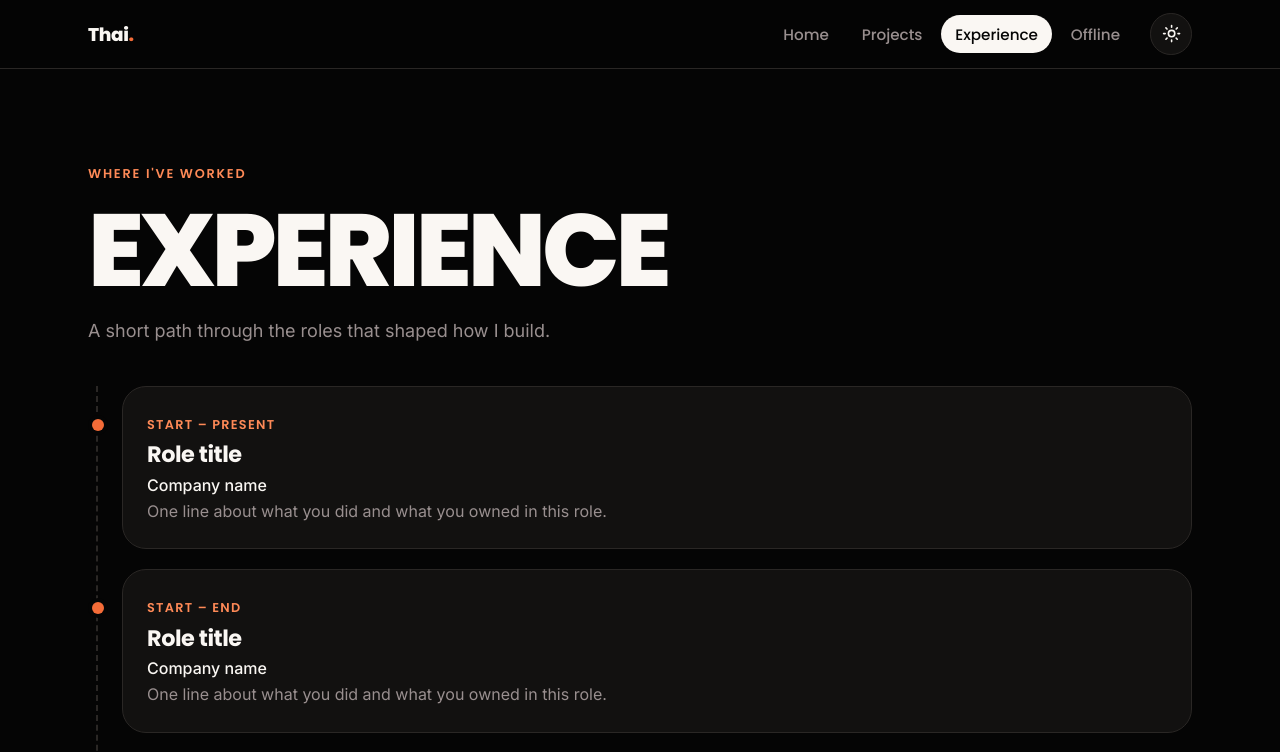
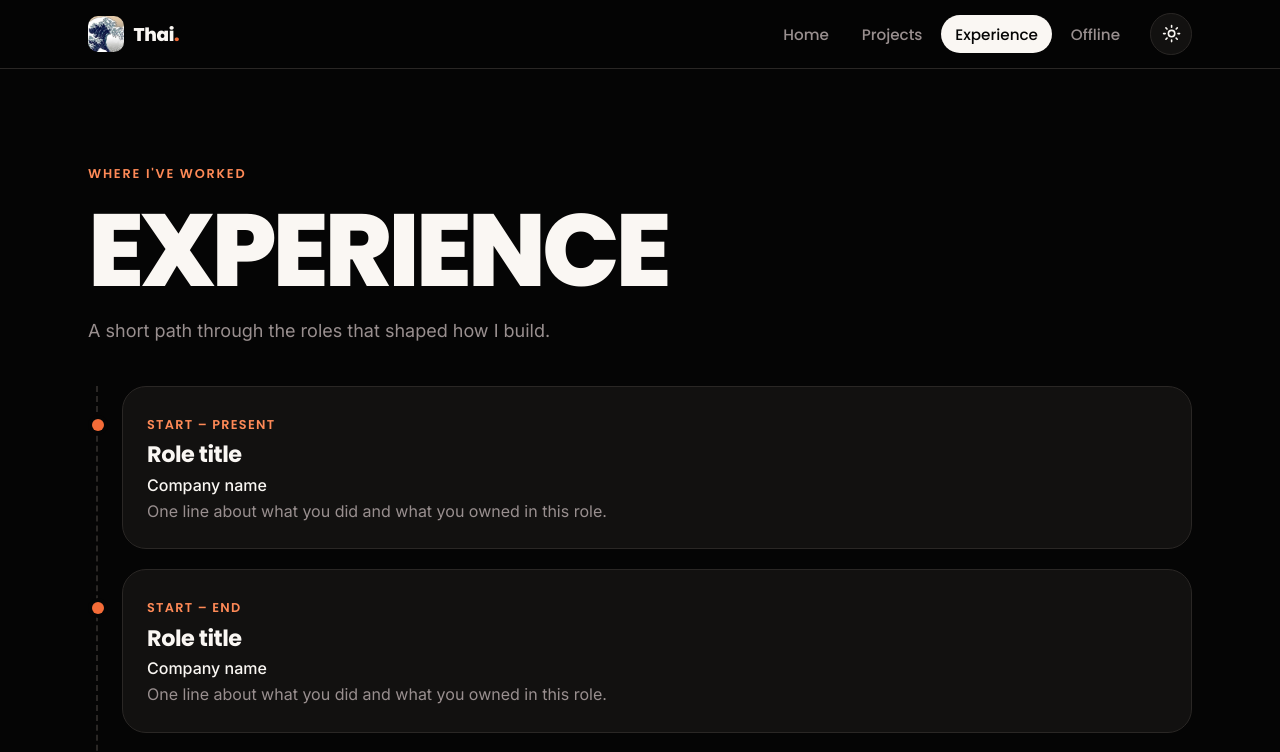
Before and after one commit to Thai2229/personal-website, a plain HTML site: page experience.html in a window 1280 px wide. Shown: the top 752 px of the page. Drawn offline with Linux system fonts and the light colour scheme.

Commit message:
Add wave logo and favicon, review fixes
Co-Authored-By: Claude Sonnet 5.5 <noreply@anthropic.com>
Claude-Session: https://claude.ai/code/session_013AA2twePgRDNoCM5SUjU1S

```diff
--- a/css/styles.css
+++ b/css/styles.css
@@ -24,8 +24,9 @@ a{color:inherit}
 /* header */
 header.top{position:sticky;top:0;z-index:10;background:color-mix(in srgb,var(--bg) 85%,transparent);backdrop-filter:blur(12px);border-bottom:1px solid var(--line)}
 header.top .wrap{display:flex;align-items:center;gap:1rem;height:4.25rem}
-.brand{font:800 1.15rem var(--font-head);text-decoration:none;letter-spacing:-.02em;margin-right:auto}
+.brand{display:inline-flex;align-items:center;font:800 1.15rem var(--font-head);text-decoration:none;letter-spacing:-.02em;margin-right:auto}
 .brand span{color:var(--accent)}
+.brand img{width:36px;height:36px;margin-right:.6rem;border-radius:10px;flex:none}
 nav ul{list-style:none;padding:0;display:flex;gap:.25rem}
 nav a{display:block;padding:.45rem .9rem;border-radius:99px;text-decoration:none;font:500 .95rem var(--font-head);color:var(--muted);transition:color .2s,background .2s}
 nav a:hover{color:var(--ink)}
--- a/experience.html
+++ b/experience.html
@@ -2,6 +2,7 @@
 <html lang="en" data-theme="dark">
 <head>
 <meta charset="utf-8">
+<link rel="icon" type="image/png" href="assets/favicon.png">
 <meta name="viewport" content="width=device-width, initial-scale=1">
 <title>Experience | Thai Van Le</title>
 <meta name="description" content="Thai Van Le, a software engineer with a passion for AI.">
@@ -16,7 +17,7 @@
 <a class="skip" href="#main">Skip to content</a>
 <header class="top">
 <div class="wrap">
-<a class="brand" href="index.html">Thai<span>.</span></a>
+<a class="brand" href="index.html" aria-label="Thai Van Le, home"><img src="assets/logo.webp" alt="" width="36" height="36">Thai<span>.</span></a>
 <nav id="nav" aria-label="Main"><ul><li><a href="index.html">Home</a></li><li><a href="projects.html">Projects</a></li><li><a href="experience.html" aria-current="page">Experience</a></li><li><a href="offline.html">Offline</a></li></ul></nav>
 <button class="icon-btn theme-toggle" type="button" aria-label="Toggle light and dark theme" title="Toggle theme (T)"><svg class="sun" viewBox="0 0 24 24" aria-hidden="true"><circle cx="12" cy="12" r="4"/><path d="M12 2v2m0 16v2M4.900 4.900l1.400 1.400m11.400 11.400 1.400 1.400M2 12h2m16 0h2M4.900 19.100l1.400-1.400M17.700 6.300l1.400-1.400"/></svg><svg class="moon" viewBox="0 0 24 24" aria-hidden="true"><path d="M21 12.800A9 9 0 1 1 11.200 3a7 7 0 0 0 9.800 9.800z"/></svg></button>
 <button class="icon-btn menu-btn" type="button" aria-label="Menu" aria-expanded="false" aria-controls="nav"><svg viewBox="0 0 24 24" aria-hidden="true"><path d="M4 7h16M4 12h16M4 17h16"/></svg></button>
--- a/js/main.js
+++ b/js/main.js
@@ -54,7 +54,7 @@ function waveFrames(offset, band) {
     const front = waveFrame(p, 0);
     let poly = front.concat([`${innerWidth}px ${h * 2}px`, `0px ${h * 2}px`]);
     if (band) {
-      poly = front.concat(waveFrame(p, FOAM).reverse());
+      poly = front.concat(waveFrame(p, Math.min(FOAM, 0.05 * innerHeight)).reverse());
     }
     frames.push(`polygon(${poly.join(",")})`);
   }
@@ -89,7 +89,7 @@ function flip() {
   transition.finished.finally(() => {
     foam.remove();
     busy = false;
-  });
+  }).catch(() => {});
 }
 
 toggle.addEventListener("click", flip);
```
Also changed, not shown: index.html (+2 -1 lines), offline.html (+2 -1 lines), projects.html (+2 -1 lines), assets/favicon.png (added), assets/logo.webp (added).
